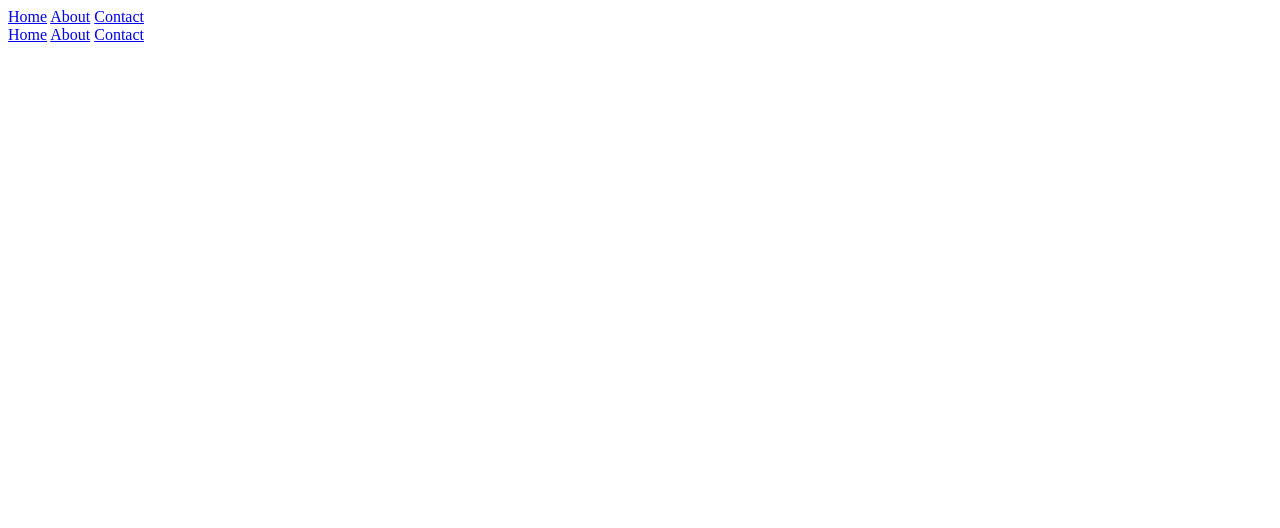
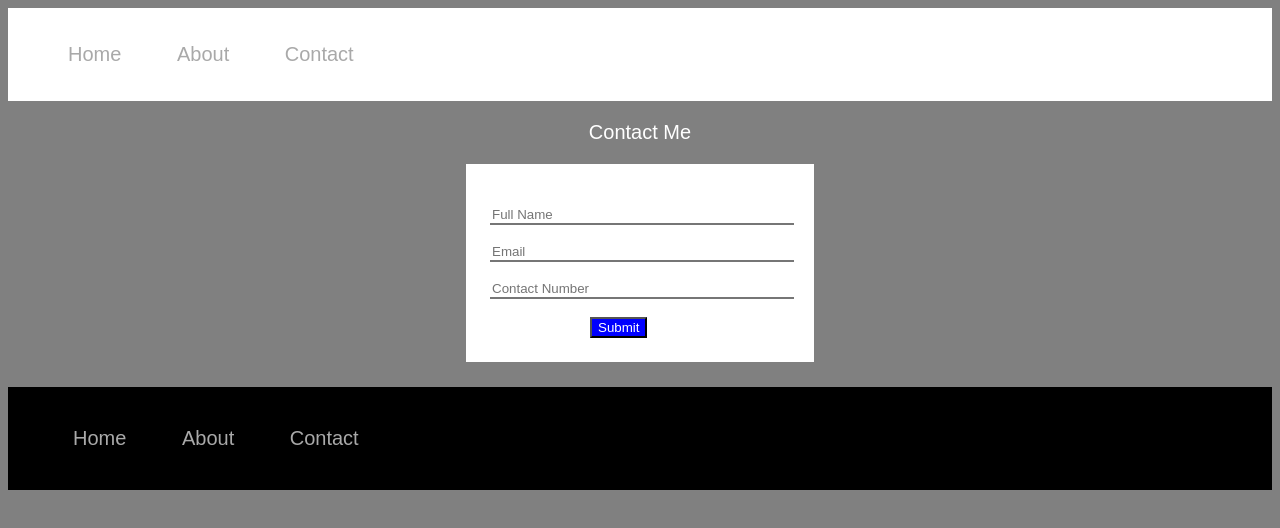
Before and after one commit to VIncentTetteh/My-Trips-website-using-only-html, a plain HTML site: page contact.html in a window 1280 px wide. Drawn offline with Linux system fonts and the light colour scheme.

Commit message:
second commit

```diff
--- a/contact.html
+++ b/contact.html
@@ -1,30 +1,106 @@
 <!DOCTYPE html>
 <html lang="en">
+
 <head>
     <meta charset="UTF-8">
     <meta name="viewport" content="width=device-width, initial-scale=1.0">
     <title>MyTrips</title>
+    <style>
+        body {
+            background-color: gray;
+            font-family: Arial, Helvetica, sans-serif;
+            font-size: 20px;
+        }
+
+        #nav-header {
+            background-color: white;
+            padding: 25px;
+        }
+
+        #nav {
+            padding: 10px;
+        }
+
+        #nav-item {
+            padding: 25px;
+            margin-left: auto;
+            margin-right: auto;
+
+
+        }
+
+        a {
+            text-decoration: none;
+            color: darkgrey;
+        }
+
+        footer {
+            padding: 40px;
+            background-color: black;
+            margin-top: 25px;
+        }
+        #form-section{
+            background-color: white;
+            width: 300px;
+            margin-left: auto;
+            margin-right: auto;
+            padding: 24px;
+        }
+        #form-item{
+            width: 100%;
+            margin-top: 18px;
+            border-top: none;
+            border-left: none;
+            border-right: none;
+        }
+        #btn{
+            margin-top: 18px;
+            margin-left: 100px;
+            color: white;
+            background-color: blue;
+        }
+        #contact-text{
+            color: white;
+            text-align: center;
+        }
+    </style>
 </head>
+
 <body>
-    <header>
-        <nav>
-            <span><a href="/index.html">Home</a></span>
-            <span><a href="/about.html">About</a></span>
-            <span><a href="/contact.html">Contact</a></span>
+    <header id="nav-header">
+        <nav id="nav">
+            <span id="nav-item"><a href="/index.html">Home</a></span>
+            <span id="nav-item"><a href="/about.html">About</a></span>
+            <span id="nav-item"><a href="/contact.html">Contact</a></span>
         </nav>
     </header>
     <main>
         <section>
-
+            <p id="contact-text">Contact Me</p>
+            <form action="" id="form-section">
+                <div>
+                    <input id="form-item" type="text" name="username" placeholder="Full Name" required>
+                </div>
+                <div>
+                    <input id="form-item" type="email" name="email" placeholder="Email" required>
+                </div>
+                <div>
+                    <input id="form-item" type="text" name="contact-neumber" placeholder="Contact Number" required>
+                </div>
+                <div>
+                    <input id="btn"type="submit" name="submit" value="Submit">
+                </div>
+            </form>
         </section>
     </main>
     <footer>
         <nav>
-            <span><a href="/index.html">Home</a></span>
-            <span><a href="/about.html">About</a></span>
-            <span><a href="/contact.html">Contact</a></span>
+            <span id="nav-item"><a href="/index.html">Home</a></span>
+            <span id="nav-item"><a href="/about.html">About</a></span>
+            <span id="nav-item"><a href="/contact.html">Contact</a></span>
         </nav>
     </footer>
 
 </body>
+
 </html>
```
Also changed, not shown: about.html (+100 -0 lines), index.html (+136 -0 lines).
